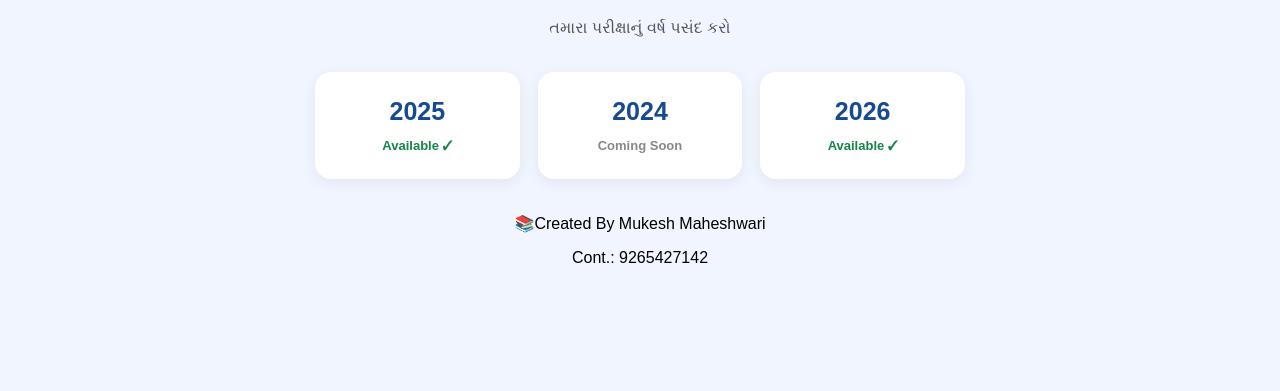
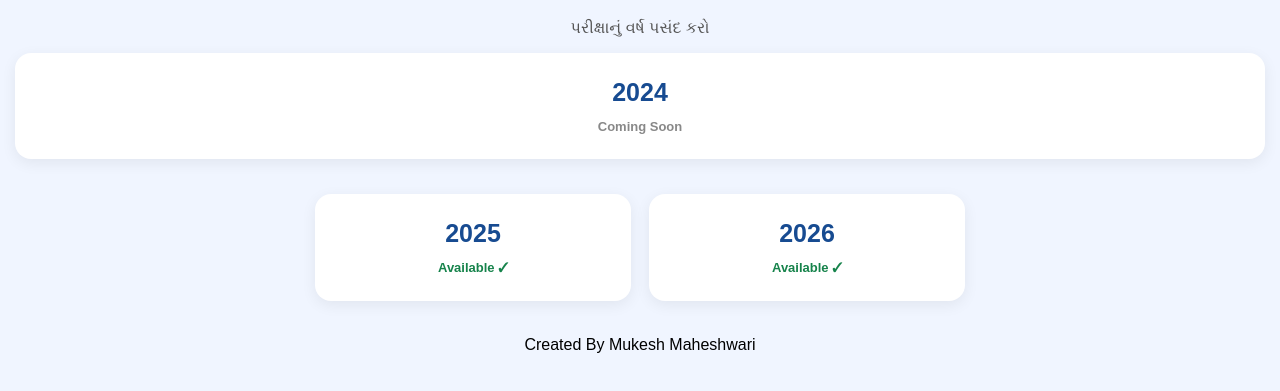
Before and after one commit to mukeshsundha45-svg/NMMS-PAPER, a plain HTML site: page index.html in a window 1280 px wide. Shown: the part 87-478 px from the top of the page. Drawn offline with Linux system fonts and the light colour scheme.

Commit message:
Update index.html

```diff
--- a/index.html
+++ b/index.html
@@ -50,7 +50,12 @@ h1 { color: #174b91; }
 <body>
 
 <h1>🎓 NMMS EXAM PORTAL</h1>
-<p class="subtitle">તમારા પરીક્ષાનું વર્ષ પસંદ કરો</p>
+<p class="subtitle"> પરીક્ષાનું વર્ષ પસંદ કરો</p>
+
+  <div class="year">
+2024
+<span class="status coming">Coming Soon</span>
+</div>
 
 <div class="years">
 
@@ -59,10 +64,6 @@ h1 { color: #174b91; }
 <span class="status">Available ✓</span>
 </a>
 
-<div class="year">
-2024
-<span class="status coming">Coming Soon</span>
-</div>
 
 <a class="year" href="nmms-2026.html">
 2026
@@ -71,8 +72,7 @@ h1 { color: #174b91; }
 
 </div>
 
-<p>📚Created By Mukesh Maheshwari </p>
-  <p>Cont.: 9265427142</p>
+<p>Created By Mukesh Maheshwari </p>
 
 </body>
 </html>
```
